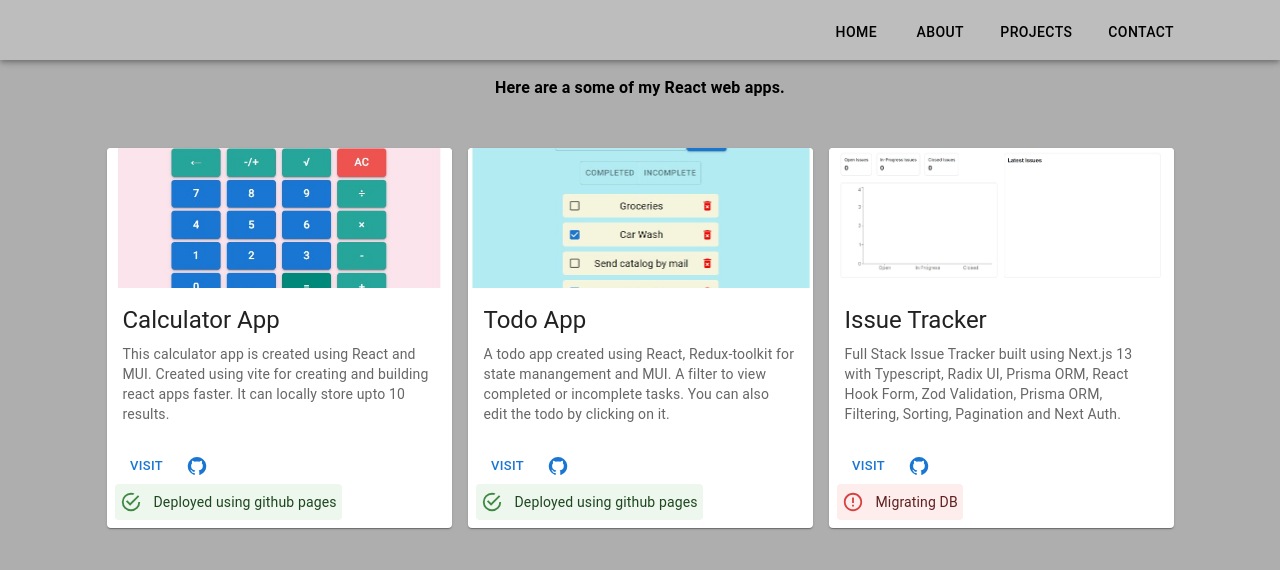
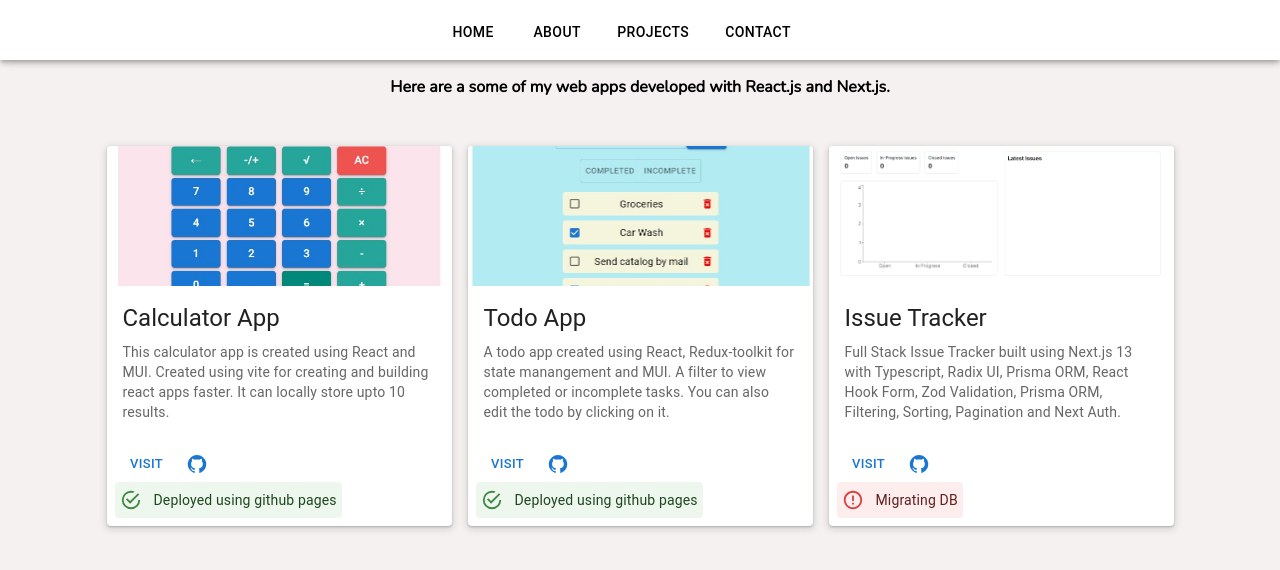
Before and after one commit to kranthivr/portfolio, a React (Vite) app: page /portfolio/projects in a window 1280 px wide. Shown: the top 570 px of the page. Built offline with nearby package versions, Linux system fonts and the light colour scheme.

Commit message:
Refactoring UI

```diff
--- a/src/App.css
+++ b/src/App.css
@@ -3,6 +3,8 @@
 body {
   margin: 0;
   padding: 0;
+  font-family: "Nunito";
+  background-color: rgb(246, 241, 241);
 }
 
 html {
@@ -17,3 +19,8 @@ html {
   height: 30rem;
   left: 0;
 }
+
+.MuiButton-root .active {
+  color: white;
+  background-color: red;
+}
--- a/src/components/About.jsx
+++ b/src/components/About.jsx
@@ -55,7 +55,6 @@ function About() {
               fontSize: { xs: "1rem", md: "1.5rem" },
               fontFamily: "Nunito",
               color: "#424242",
-              backgroundColor: "#ffffff",
               mx: "40px",
               zIndex: 1,
             }}
--- a/src/components/Contact.jsx
+++ b/src/components/Contact.jsx
@@ -12,6 +12,7 @@ import {
   TextField,
   Typography,
   Box,
+  Card,
 } from "@mui/material";
 import CircularProgress from "@mui/material/CircularProgress";
 import React, { useRef, useState } from "react";
@@ -106,7 +107,10 @@ function Contact() {
             <LinkedInIcon color="info" />
           </IconButton>
         </Stack>
-        <Typography textAlign="center">Email Me</Typography>
+        <Card sx={{ padding: "1rem" }}>
+          <Box textAlign="center" fontWeight="fontWeightBold">
+            Email Me
+          </Box>
           <form ref={formRef} onSubmit={sendEmail} autoComplete="off">
             <Stack spacing={2} margin={2}>
               <FormControl required>
@@ -143,7 +147,7 @@ function Contact() {
                 label="Message"
                 name="message"
                 multiline
-              minRows={10}
+                minRows={6}
                 maxRows={20}
                 required
               />
@@ -159,6 +163,7 @@ function Contact() {
               </Button>
             </Stack>
           </form>
+        </Card>
       </Grid>
     </Grid>
   );
--- a/src/components/NavBar.jsx
+++ b/src/components/NavBar.jsx
@@ -6,7 +6,7 @@ import IconButton from "@mui/material/IconButton";
 import Menu from "@mui/material/Menu";
 import Toolbar from "@mui/material/Toolbar";
 import Typography from "@mui/material/Typography";
-import NoUnderLineLink from "../utils/NoUnderLineLink";
+import NavBarLink from "../utils/NavBarLink";
 import { useState } from "react";
 
 const pages = ["Home", "About", "Projects", "Contact"];
@@ -25,7 +25,7 @@ const NavBar = () => {
   return (
     <AppBar
       sx={{
-        backgroundColor: "#bdbdbd",
+        backgroundColor: "white",
         height: "60px",
       }}
     >
@@ -63,25 +63,25 @@ const NavBar = () => {
               }}
             >
               {pages.map((page) => (
-                <NoUnderLineLink
+                <NavBarLink
                   key={page}
                   path={`${page.toLocaleLowerCase()}`}
                   handleCloseNavMenu={handleCloseNavMenu}
                 >
                   <Typography textAlign="center">{page}</Typography>
-                </NoUnderLineLink>
+                </NavBarLink>
               ))}
             </Menu>
           </Box>
           <Box
-            justifyContent="flex-end"
+            justifyContent="center"
             marginRight={5}
             sx={{ flexGrow: 1, display: { xs: "none", md: "flex" } }}
           >
             {pages.map((page) => (
-              <NoUnderLineLink key={page} path={`${page.toLocaleLowerCase()}`}>
+              <NavBarLink key={page} path={`${page.toLocaleLowerCase()}`}>
                 {page}
-              </NoUnderLineLink>
+              </NavBarLink>
             ))}
           </Box>
         </Toolbar>
--- a/src/components/Projects.jsx
+++ b/src/components/Projects.jsx
@@ -16,17 +16,10 @@ import { projects } from "../data";
 
 function Projects() {
   return (
-    <Stack
-      id="projects"
-      alignItems="center"
-      sx={{
-        backgroundColor: "#aeaeae",
-        height: "100vh",
-      }}
-    >
-      <Typography m={2} fontWeight="fontWeightBold">
-        Here are a some of my React web apps.
-      </Typography>
+    <Stack id="projects" alignItems="center">
+      <Box m={2} fontWeight="fontWeightBold">
+        Here are a some of my web apps developed with React.js and Next.js.
+      </Box>
       <Stack
         direction={{ xs: "column", sm: "row" }}
         justifyContent="center"
@@ -35,7 +28,19 @@ function Projects() {
         margin={4}
       >
         {projects.map((project) => (
-          <Card sx={{ maxWidth: 345 }} key={project.name}>
+          <Card
+            sx={{
+              maxWidth: 345,
+              boxShadow:
+                "rgba(60, 64, 67, 0.3) 0px 1px 2px 0px, rgba(60, 64, 67, 0.15) 0px 2px 6px 2px",
+              ":hover": {
+                cursor: "pointer",
+                boxShadow:
+                  "rgba(0, 0, 0, 0.3) 0px 19px 38px, rgba(0, 0, 0, 0.22) 0px 15px 12px",
+              },
+            }}
+            key={project.name}
+          >
             <CardMedia
               component="img"
               height="140"
--- a/src/utils/NoUnderLineLink.jsx
+++ b/src/utils/NavBarLink.jsx
@@ -1,10 +1,10 @@
 import { Button } from "@mui/material";
-import { Link as RouterLink } from "react-router-dom";
+import { NavLink } from "react-router-dom";
 
-const NoUnderLineLink = ({ path, children, handleCloseNavMenu }) => {
+const NavBarLink = ({ path, children, handleCloseNavMenu }) => {
   return (
     <Button
-      component={RouterLink}
+      component={NavLink}
       to={path}
       underline="hover"
       onClick={handleCloseNavMenu}
@@ -12,7 +12,8 @@ const NoUnderLineLink = ({ path, children, handleCloseNavMenu }) => {
         my: 2,
         color: "#000000",
         "&:hover": {
-          backgroundColor: "#8d8d8d",
+          color: "white",
+          backgroundColor: "red",
         },
         margin: "10px",
       }}
@@ -22,4 +23,4 @@ const NoUnderLineLink = ({ path, children, handleCloseNavMenu }) => {
   );
 };
 
-export default NoUnderLineLink;
+export default NavBarLink;
```
Lines whose indentation alone changed are shown as unchanged.
